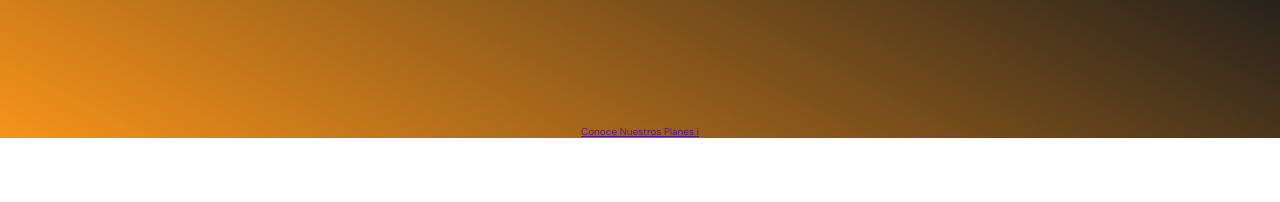
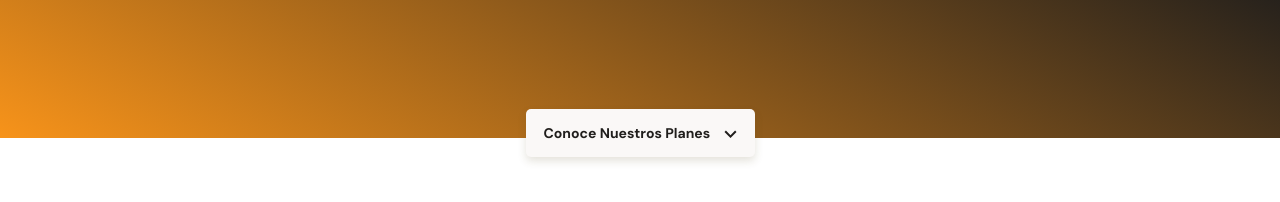
Before and after one commit to Orlenis/ResponsiveDesign, a website: page index.html in a window 1280 px wide. Shown: the part 196-398 px from the top of the page. Drawn offline with Linux system fonts and the light colour scheme.

Commit message:
estilos al boton

```diff
--- a/index.html
+++ b/index.html
@@ -17,8 +17,9 @@
         <div class="header--title-container">
             <h1>La próxima revolución en el intercambio de criptomonedas.</h1>
             <p>Batatabit te ayuda a navegar entre los diferentes precios y tendencias.</p>
+            <a href="#" class="header--button">Conoce Nuestros Planes <span></span></a>
         </div>
-        <a href="" class="header--button">Conoce Nuestros Planes <span>i</span></a>
+
     </header>
     <main>
         <section></section>
--- a/style.css
+++ b/style.css
@@ -65,3 +65,29 @@ header img {
     line-height: 1.8rem;
     color: var(--soft-orange);
 }
+.header--title-container .header--button  {
+    position: absolute;
+    left: calc(50% - 114.5px);
+    top: 270px;
+    display: block;
+    margin-top: 35px;
+    padding: 15px;
+    width: 229px;
+    height: 48px;
+    background-color: var(--off-white);
+    /*Sombra*/
+    box-shadow: 0px 4px 8px rgba(89,73,30,0.16);
+    border: none;
+    border-radius: 5px;
+    font-size: 1.4rem;
+    font-weight: bold;
+    text-decoration: none;
+    color: var(--black);
+}
+.header--button span {
+    display: inline-block;
+    width: 13px;
+    height: 8px;
+    margin-left: 10px;
+    background-image: url('./assets/icons/down-arrow.svg');
+}
```
